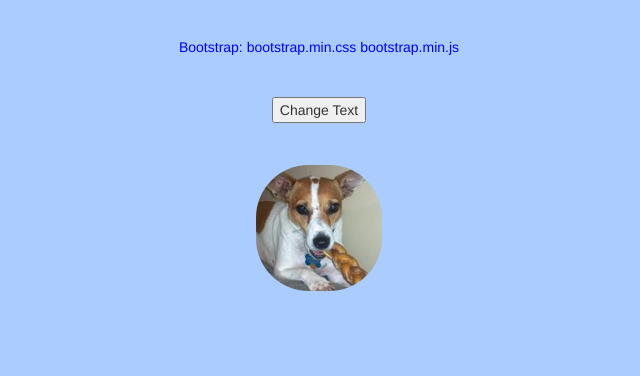
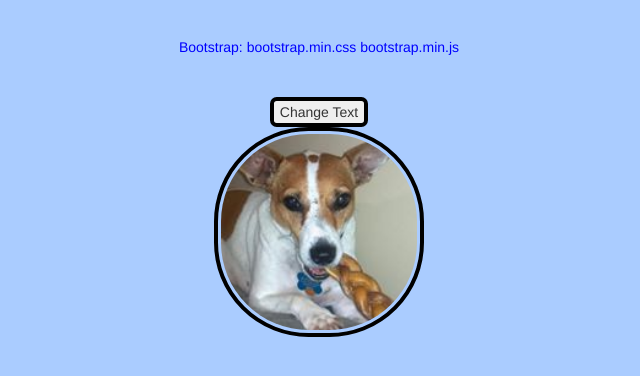
Before and after one commit to RonaldBoyd/rboyd, a plain HTML site: page index.html in a window 1280 px wide. Shown: the part 276-652 px from the top of the page, without its empty margins (321-961 px from the left). Drawn offline with nearby package versions, Linux system fonts and the light colour scheme.

Commit message:
Change in styles.css

```diff
--- a/css/styles.css
+++ b/css/styles.css
@@ -30,15 +30,19 @@ a{
 img{
 	display: block;
 	width:15em;
-	padding: 3em;
+	padding: 3px;
 	margin-left: auto;
 	margin-right: auto;
+	border: 3pt black solid;
 	border-radius: 45%;
 }
 button{
 	display: block;
     margin-left: auto;
     margin-right: auto;
+	border: 3pt black solid;
+	border-radius: 5pt;
+
 }
 /*
 // Responsive Framework
```
